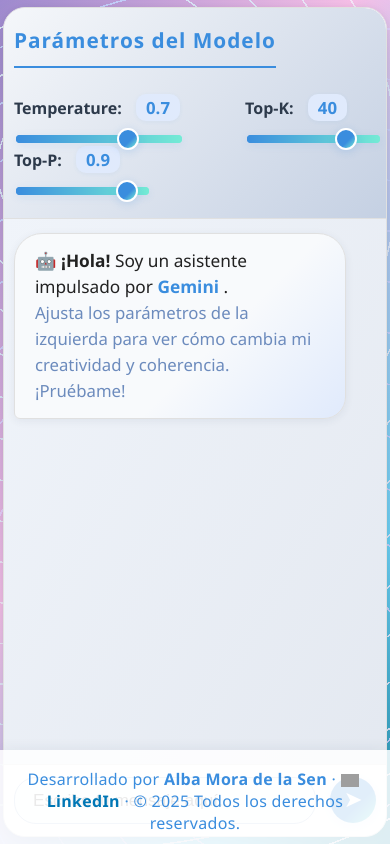
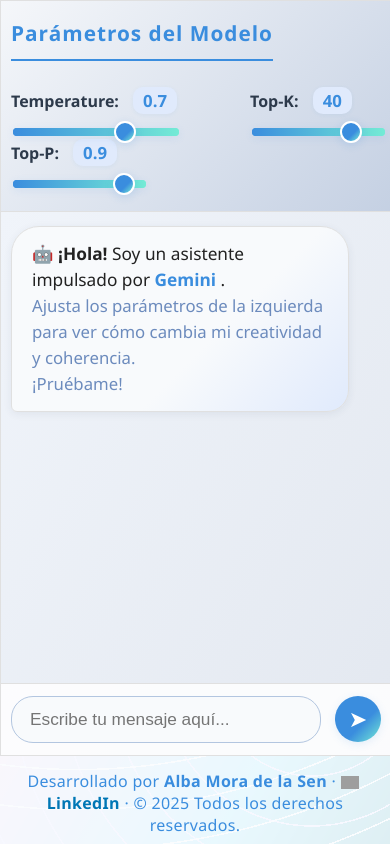
Before and after one commit to albamdls/mi-chatbot-app, a plain HTML site: page frontend/index.html in a window 390 px wide. Drawn offline with Linux system fonts and the light colour scheme; grey boxes are pictures that could not be loaded.

Commit message:
Mejoras del diseño responsive

```diff
--- a/frontend/style.css
+++ b/frontend/style.css
@@ -23,12 +23,26 @@ body {
     background-blend-mode: lighten;
 }
 
+/* Cambia el body a layout en columna para que el footer quede siempre abajo */
+body, html {
+    height: 100%;
+    min-height: 100vh;
+    width: 100vw;
+    display: flex;
+    flex-direction: column;
+    justify-content: flex-start;
+    align-items: stretch;
+}
+
 /* Contenedor principal con efecto glassmorphism */
 .container {
+    flex: 1 0 auto;
     display: flex;
+    flex-direction: row;
     width: 90%;
     max-width: 1100px;
-    height: 85vh;
+    height: auto;
+    margin: 32px auto 0 auto;
     background: rgba(255,255,255,0.82);
     border-radius: 22px;
     box-shadow: 0 12px 40px 0 rgba(44, 62, 80, 0.18), 0 1.5px 8px 0 rgba(44, 62, 80, 0.08);
@@ -184,6 +198,7 @@ body {
     flex-grow: 1;
     display: flex;
     flex-direction: column;
+    min-height: 0;
     background: linear-gradient(120deg, #f0f4fa 0%, #e3e8f0 100%);
     /* Efecto glassmorphism */
     backdrop-filter: blur(4px) saturate(1.1);
@@ -316,11 +331,12 @@ body {
     font-size: 1rem;
     color: #3a8dde;
     letter-spacing: 0.02em;
-    position: fixed;
-    left: 0;
-    bottom: 0;
+    position: static;
+    left: unset;
+    bottom: unset;
     z-index: 10;
     box-shadow: 0 -2px 12px rgba(44,62,80,0.06);
+    margin-top: 24px;
 }
 
 .footer .linkedin-link {
@@ -338,9 +354,12 @@ body {
 @media (max-width: 900px) {
     .container {
         flex-direction: column;
-        height: 98vh;
-        width: 98vw;
+        width: 100vw;
+        height: auto;
         min-width: 0;
+        margin: 0;
+        border-radius: 0;
+        box-shadow: none;
     }
     .controls {
         width: 100%;
@@ -350,6 +369,8 @@ body {
         flex-wrap: wrap;
         padding: 18px 10px;
         justify-content: space-between;
+        border-radius: 0;
+        box-shadow: none;
     }
     .control-group {
         margin-bottom: 0;
@@ -358,6 +379,7 @@ body {
     }
     .chat-container {
         min-height: 0;
+        border-radius: 0;
     }
     .input-area {
         padding: 12px 10px;
@@ -365,4 +387,9 @@ body {
     #chat-window {
         padding: 14px 10px 8px 10px;
     }
+    .footer {
+        margin-top: 0;
+        padding: 14px 0 8px 0;
+        box-shadow: none;
+    }
 }
```
